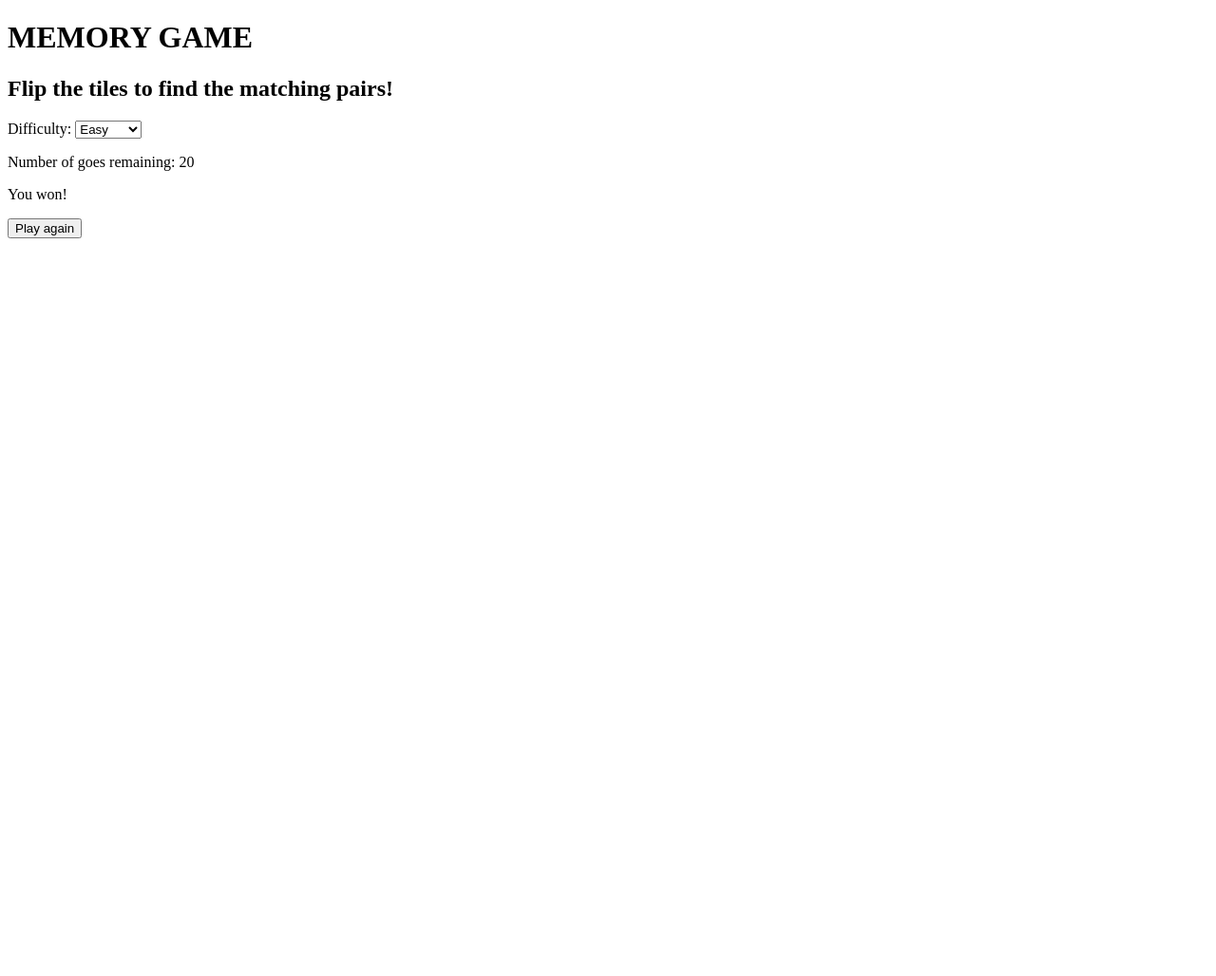
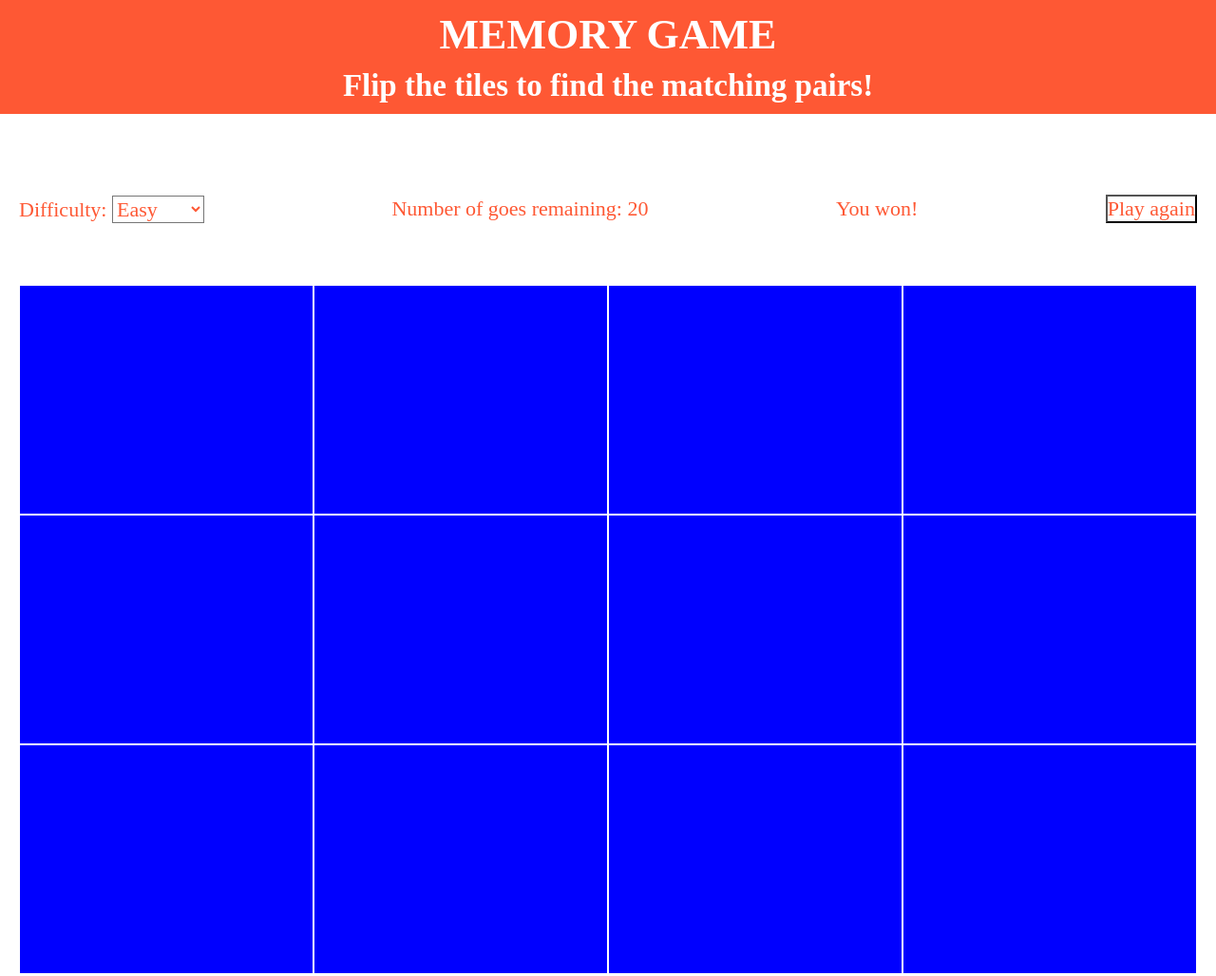
Before and after one commit to nchomeldoe/memory-game, a plain HTML site: page index.html in a window 1280 px wide. Shown: the whole page at 95% size. Before the commit the page ends 800 px from the top, so only its background shows below. Drawn offline with Linux system fonts and the light colour scheme; a web font is replaced by a local one.

Commit message:
started to add styles and css grid

```diff
--- a/index.html
+++ b/index.html
@@ -5,6 +5,7 @@
     <meta http-equiv="X-UA-Compatible" content="IE=edge">
     <meta name="viewport" content="width=device-width, initial-scale=1.0">
     <title>Memory game</title>
+    <link rel="stylesheet" href="styles/main.css">
 </head>
 
 <body>
@@ -15,12 +16,14 @@
 
     <main class="main">
         <div class="information">
+            <div class="difficulty-selection">
                 <label for="difficulty">Difficulty:</label>
                 <select id="difficulty" name="difficulty">
                     <option value="easy">Easy</option>
                     <option value="medium">Medium</option>
                     <option value="hard">Hard</option>
                 </select>
+            </div>
             <p class="goes-para">Number of goes remaining: <span class="goes-number">20</span></p>
             <p class ="result">You won!</p>
             <button class="refresh">Play again</button>
@@ -42,6 +45,6 @@
         </div>
     </main>
 
-
+    <script src="scripts/script.js"></script>
 </body>
 </html>
--- a/styles/_base.scss
+++ b/styles/_base.scss
@@ -0,0 +1,30 @@
+@import url('https://fonts.googleapis.com/css2?family=Mate+SC&display=swap');
+
+$font-main: "Mate SC", serif;
+$colour-red: #FE5834;
+$colour-white: #FFFFFF;
+
+$font-size: 16px;
+
+
+* {
+    margin: 0;
+    padding: 0;
+    box-sizing: border-box;
+    font-family: $font-main;
+    background-color: $colour-white;
+    color: $colour-red;
+    font-size: 14px;
+}
+
+@media screen and (min-width: 768px) {
+    * {
+        font-size: 20px;
+    }
+}
+
+@media screen and (min-width: 991px) {
+    * {
+        font-size: 22px;
+        }
+}
--- a/styles/_components.scss
+++ b/styles/_components.scss
@@ -0,0 +1,5 @@
+.tile {
+    height: 30vh;
+    background-color: blue;
+    margin: 1px;
+}
--- a/styles/_layout.scss
+++ b/styles/_layout.scss
@@ -0,0 +1,52 @@
+.header {
+    width: 100vw;
+    height: 15vh;
+    display: flex;
+    flex-direction: column;
+    align-items: center;
+    justify-content: space-evenly;
+    background-color: $colour-red;
+    color: $colour-white;
+
+    * {
+        background-color: $colour-red;
+        color: $colour-white;
+    }
+}
+
+.heading {
+    font-size: 2em;
+}
+
+.subheading {
+    font-size: 1.5em;
+}
+
+.main {
+ padding: 20px;
+}
+
+.information {
+    display: flex;
+    justify-content: space-between;
+    align-items: center;
+    height: 20vh;
+}
+
+.game {
+    width: 100%;
+    display: grid;
+    grid-template-columns: 1fr 1fr;
+}
+
+@media screen and (min-width: 768px) {
+    .game {
+        grid-template-columns: 1fr 1fr 1fr;
+    }
+}
+
+@media screen and (min-width: 991px) {
+    .game {
+        grid-template-columns: 1fr 1fr 1fr 1fr;
+    }
+}
--- a/styles/main.scss
+++ b/styles/main.scss
@@ -0,0 +1,3 @@
+@import "./base";
+@import "./components";
+@import "./layout";
```
Also changed, not shown: styles/main.css (added). Lines whose indentation alone changed are shown as unchanged.
